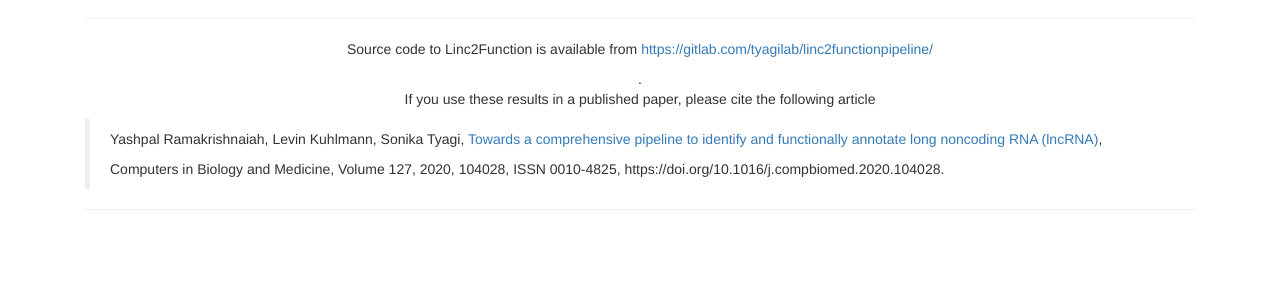
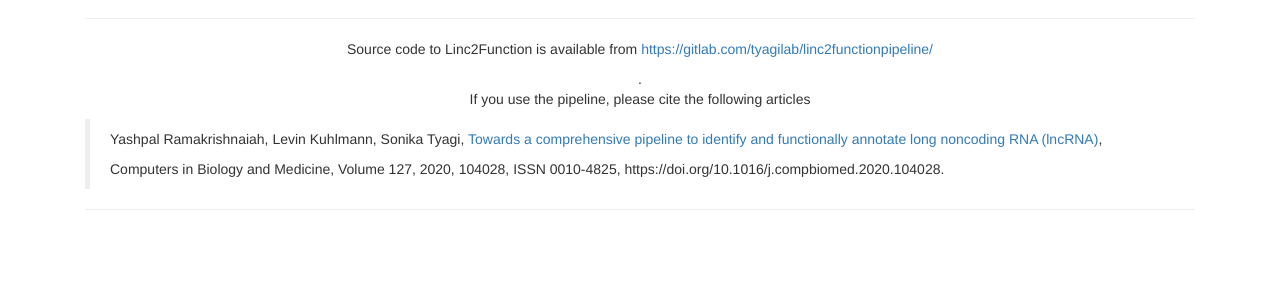
Before and after one commit to ryashpal/cidmirnaweb, a Django app: template templates/linc2function.html in a window 1280 px wide. Shown: the part 436-736 px from the top of the page. Run offline with Django 3.2, Linux system fonts and the light colour scheme; the template is opened without the code that fills it, so the values that code supplies are empty; some libraries are stand-ins or nearby versions.

Commit message:
minor changes in label

```diff
--- a/templates/linc2function.html
+++ b/templates/linc2function.html
@@ -54,7 +54,7 @@
 <hr>
 
 <p>Source code to Linc2Function is available from <a href="https://gitlab.com/tyagilab/linc2functionpipeline/">https://gitlab.com/tyagilab/linc2functionpipeline/</a></p>.
-    <p>If you use these results in a published paper, please cite the following article</p>
+    <p>If you use the pipeline, please cite the following articles</p>
     <blockquote style="font-size: 14px; text-align: left;">
         <p>Yashpal Ramakrishnaiah, Levin Kuhlmann, Sonika Tyagi, <a href="http://www.sciencedirect.com/science/article/pii/S0010482520303590">Towards a comprehensive pipeline to identify and functionally annotate long noncoding RNA (lncRNA)</a>,</p>
         <p>Computers in Biology and Medicine, Volume 127, 2020, 104028, ISSN 0010-4825, https://doi.org/10.1016/j.compbiomed.2020.104028.</p>
--- a/templates/linc2function_result.html
+++ b/templates/linc2function_result.html
@@ -140,7 +140,7 @@
 <hr>
 
 <p>Source code to Linc2Function is available from <a href="https://gitlab.com/tyagilab/linc2functionpipeline/">https://gitlab.com/tyagilab/linc2functionpipeline/</a></p>.
-    <p>If you use these results in a published paper, please cite the following article</p>
+    <p>If you use the pipeline, please cite the following articles</p>
     <blockquote style="font-size: 14px; text-align: left;">
         <p>Yashpal Ramakrishnaiah, Levin Kuhlmann, Sonika Tyagi, <a href="http://www.sciencedirect.com/science/article/pii/S0010482520303590">Towards a comprehensive pipeline to identify and functionally annotate long noncoding RNA (lncRNA)</a>,</p>
         <p>Computers in Biology and Medicine, Volume 127, 2020, 104028, ISSN 0010-4825, https://doi.org/10.1016/j.compbiomed.2020.104028.</p>
```
